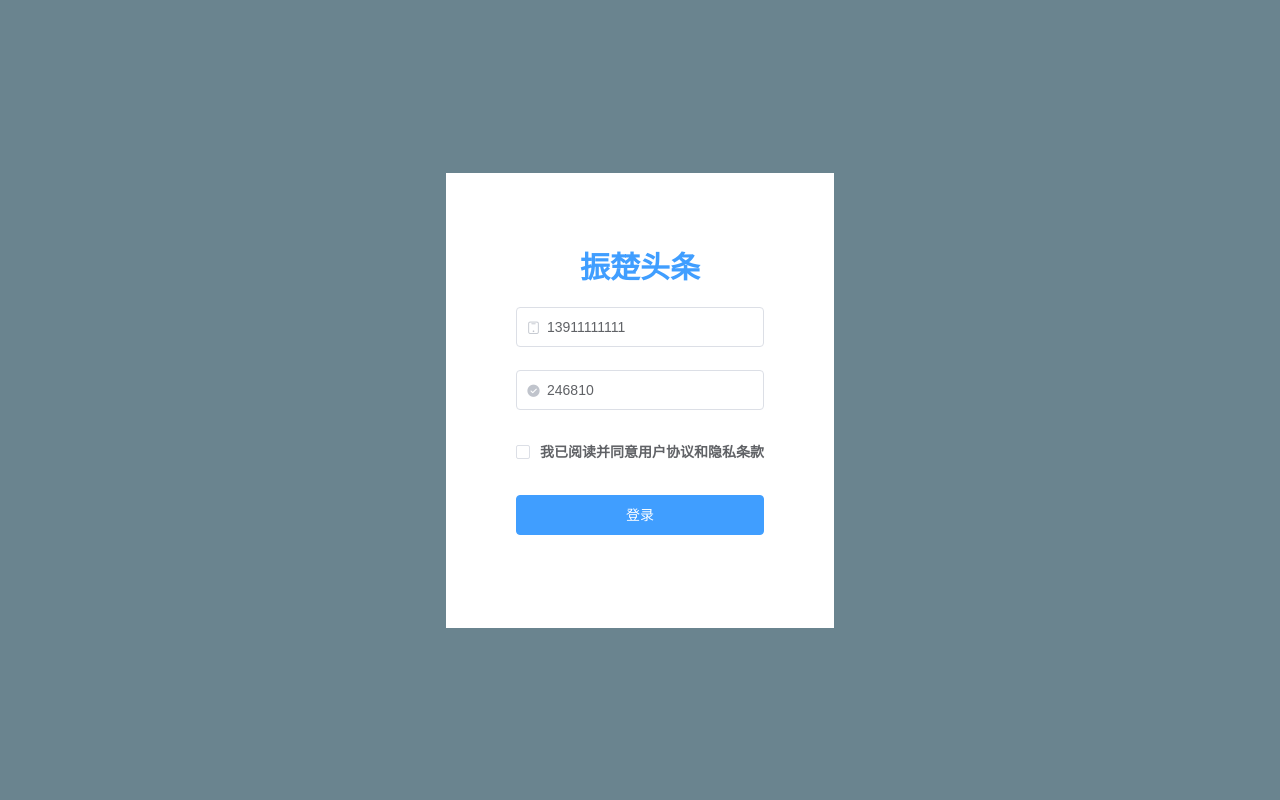
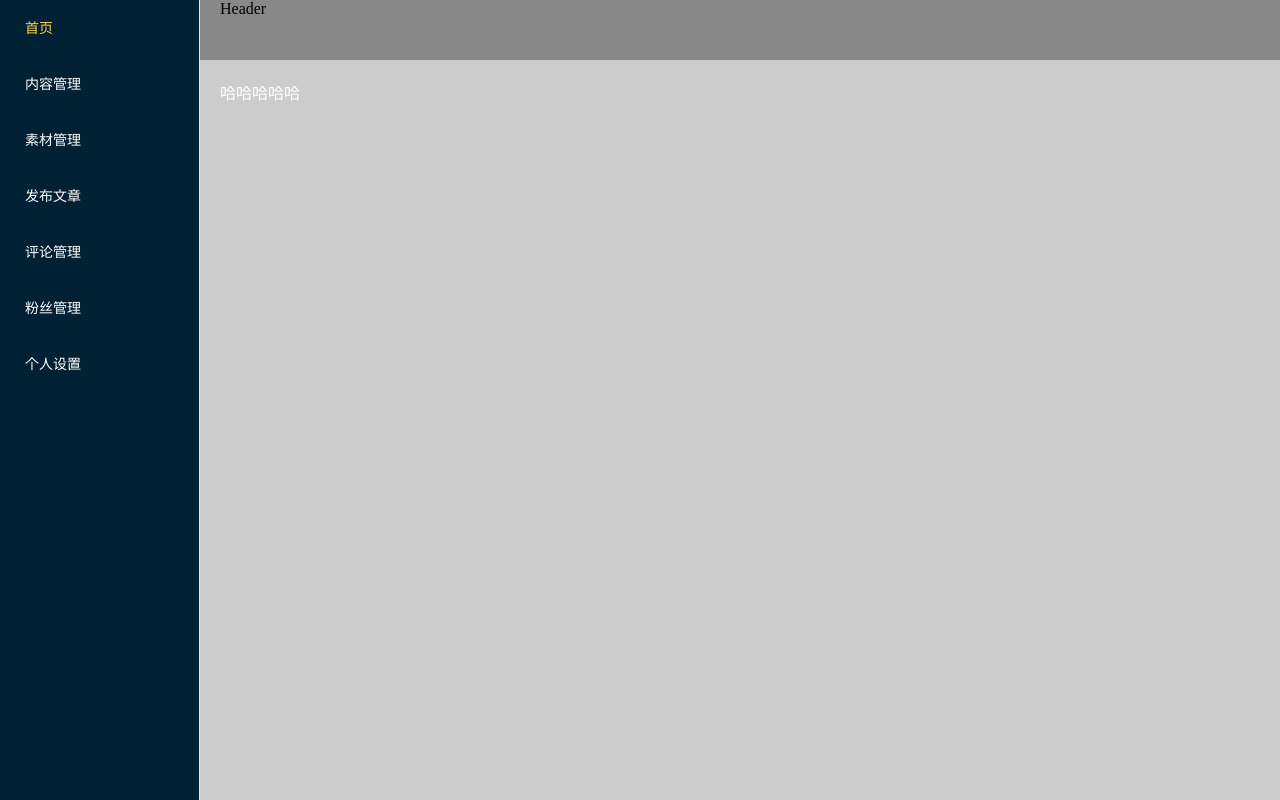
Before and after one commit to huzhenchu/toutaio-project, a Vue app: page /#/ in a window 1280 px wide. Before the commit this address led to /#/login. Built offline with nearby package versions, Linux system fonts and the light colour scheme; a small style sheet from the web is missing.

Commit message:
完成home页面的搭建

```diff
--- a/public/index.html
+++ b/public/index.html
@@ -6,6 +6,7 @@
     <meta name="viewport" content="width=device-width,initial-scale=1.0">
     <link rel="icon" href="<%= BASE_URL %>favicon.ico">
     <title><%= htmlWebpackPlugin.options.title %></title>
+    <link rel="stylesheet" href="//at.alicdn.com/t/font_2130423_lije8qozha.css">
   </head>
   <body>
     <noscript>
--- /dev/null
+++ b/src/api/login.js
@@ -0,0 +1,15 @@
+/**
+ *
+ * 用户相关的模块
+ *
+ * **/
+import request from '@/utils/request.js'
+
+ // 登录
+export const login = data => {
+  return request({
+    method: "POST",
+    url: "/mp/v1_0/authorizations",
+    data
+  })
+}
--- a/src/main.js
+++ b/src/main.js
@@ -4,7 +4,6 @@ import router from './router'
 import store from './store'
 import ElementUI from 'element-ui'
 import 'element-ui/lib/theme-chalk/index.css'
-import http from './api/request'
 
 // 引入全局样式
 import "@/styles/index.less"
@@ -12,7 +11,6 @@ import "@/styles/index.less"
 Vue.use(ElementUI)
 
 Vue.config.productionTip = false
-Vue.prototype.$http = http
 
 new Vue({
   router,
--- a/src/router/index.js
+++ b/src/router/index.js
@@ -1,20 +1,29 @@
 import Vue from 'vue'
 import VueRouter from 'vue-router'
 const Login = () => import('@/views/login/login.vue')
+const Home = () => import('@/views/home/home.vue')
+const Layout = () => import('@/views/layout/layout.vue')
 
 Vue.use(VueRouter)
 
 const routes = [
   {
-    path: '',
-    redirect: '/login'
-
-  },
-  {
     path: "/login",
     component: Login,
     name: 'login'
+  },
+  {
+    path: '/',
+    component: Layout,
+    children: [
+      {
+        path: "",
+        name: 'home',
+        component: Home
+      }
+    ]
   }
+
 ]
 
 const router = new VueRouter({
--- a/src/api/request.js
+++ b/src/utils/request.js
@@ -1,11 +1,13 @@
+/**
+ * 封装axios网络请求
+ *
+ * **/
+
 import axios from 'axios'  // 1.
 
 // 创建一个axios 实例对象  2.
-const http = axios.create({
+const request = axios.create({
   baseURL: 'http://ttapi.research.itcast.cn'
-
 })
 
-
-
-export default http  //3.
+export default request  //3.
--- /dev/null
+++ b/src/views/home/home.vue
@@ -0,0 +1,16 @@
+<template>
+<div>
+  哈哈哈哈哈
+</div>
+</template>
+
+<script>
+export default {
+  name: 'HomeIndex'
+
+}
+</script>
+
+<style lang="scss" scoped>
+
+</style>
--- /dev/null
+++ b/src/views/layout/components/aside.vue
@@ -0,0 +1,45 @@
+<template>
+<el-menu router default-active="/" background-color="#002033" text-color="#fff" active-text-color="#ffd04b">
+  <el-menu-item index="/">
+    <i class="iconfont iconindex"></i>
+    <span slot="title" style='margin-left:5px;'>首页</span>
+  </el-menu-item>
+  <el-menu-item index="/article">
+    <i class="iconfont iconlog"></i>
+    <span slot="title" style='margin-left:5px;'>内容管理</span>
+  </el-menu-item>
+  <el-menu-item index="/image">
+    <i class="iconfont iconimage"></i>
+    <span slot="title" style='margin-left:5px;'>素材管理</span>
+  </el-menu-item>
+  <el-menu-item index="/publish">
+    <i class="iconfont iconpublish"></i>
+    <span slot="title" style='margin-left:5px;'>发布文章</span>
+  </el-menu-item>
+  <el-menu-item index="/comment">
+    <i class="iconfont iconcomment"></i>
+    <span slot="title" style='margin-left:5px;'>评论管理</span>
+  </el-menu-item>
+  <el-menu-item index="/fans">
+    <i class="iconfont iconfans"></i>
+    <span slot="title" style='margin-left:5px;'>粉丝管理</span>
+  </el-menu-item>
+  <el-menu-item index="/settings">
+    <i class="iconfont iconpersonal"></i>
+    <span slot="title" style='margin-left:5px;'>个人设置</span>
+  </el-menu-item>
+</el-menu>
+</template>
+
+<script>
+export default {
+  name: "AppAside",
+  methods: {}
+};
+</script>
+
+<style lang="less" scoped>
+.el-menu {
+  height: 100%;
+}
+</style>
--- /dev/null
+++ b/src/views/layout/layout.vue
@@ -0,0 +1,47 @@
+<template>
+<el-container class="layout-container">
+  <el-aside class="aside" width='200px'>
+    <app-aside class="app-aside"></app-aside>
+  </el-aside>
+  <el-container>
+    <el-header class="header">Header</el-header>
+    <el-main class="main">
+      <!--路由出口-->
+      <router-view></router-view>
+    </el-main>
+  </el-container>
+</el-container>
+</template>
+
+<script>
+import AppAside from './components/aside'
+export default {
+  name: "LayouIndex",
+  components: {
+    AppAside
+  }
+};
+</script>
+
+<style lang="less" scoped>
+.layout-container {
+  position: fixed;
+  left: 0;
+  top: 0;
+  right: 0;
+  bottom: 0;
+
+  .aside {
+    background-color: #ddd;
+  }
+
+  .header {
+    background-color: #888;
+  }
+
+  .main {
+    background-color: #ccc;
+    color: #fff;
+  }
+}
+</style>
--- a/src/views/login/login.vue
+++ b/src/views/login/login.vue
@@ -1,17 +1,17 @@
 <template>
 <div class="login-container">
-  <el-form ref="form" :model="user" class="login-from">
+  <el-form ref="formRef" :model="user" class="login-from" :rules="formRules">
     <div class="login-title">振楚头条</div>
-    <el-form-item>
+    <el-form-item prop="mobile">
       <el-input prefix-icon="el-icon-mobile" v-model="user.mobile" placeholder="请输入手机号"></el-input>
     </el-form-item>
 
-    <el-form-item>
+    <el-form-item prop="code">
       <el-input prefix-icon="el-icon-success" v-model="user.code" placeholder="请输入验证码"></el-input>
     </el-form-item>
 
-    <el-form-item>
-      <el-checkbox v-model="checked" style="font-weight:bold;">我已阅读并同意用户协议和隐私条款</el-checkbox>
+    <el-form-item prop="checked">
+      <el-checkbox v-model="user.checked" style="font-weight:bold;">我已阅读并同意用户协议和隐私条款</el-checkbox>
     </el-form-item>
 
     <el-form-item>
@@ -23,45 +23,85 @@
 </template>
 
 <script>
-// import request from '../../api/request'
 import {
-  log
-} from "util";
+  login
+} from '@/api/login'
+
 export default {
   name: "LoginIndex",
   data() {
     return {
       user: {
         mobile: "13911111111",
-        code: "246810"
+        code: "246810",
+        checked: false //是否同意协议的状态
       },
-      checked: false, //是否同意协议的状态
-      loginLoading: false
+      loginLoading: false,
+
+      formRules: {
+        mobile: [{
+            required: true,
+            message: "请输入手机号",
+            trigger: "change"
+          },
+          {
+            pattern: /^1[3|5|7|8|9]\d{9}$/,
+            message: "请输入正确的手机号格式",
+            trigger: "change"
+          }
+        ],
+
+        code: [{
+            required: true,
+            message: "验证码不能为空",
+            trigger: "change"
+          },
+          {
+            pattern: /^\d{6}$/,
+            message: "请输入正确的验证码格式",
+            trigger: "change"
+          }
+        ],
+
+        checked: [{
+          validator: (rule, value, callback) => {
+            if (value) {
+              callback()
+            } else {
+              callback(new Error('请同意用户协议'))
+            }
+          },
+          trigger: 'change'
+        }]
+      }
     };
   },
   methods: {
     btnLogin() {
-      const user = this.user;
-      this.loginLoading = true
-      this.$http({
-          method: "POST",
-          url: "/mp/v1_0/authorizations",
-          data: user
-        })
-        .then(res => {
+      //表单验证
+      this.$refs["formRef"].validate(valid => {
+        if (!valid) {
+          return this.$message.error("验证失败");
+        }
+        //验证通过,请求登录
+        this.loginInfo();
+      });
+    },
+    loginInfo() {
+      this.loginLoading = true;
+      login(this.user).then(res => {
           console.log(res);
-
           this.$message({
             message: "登录成功",
             type: "success"
           });
-          this.loginLoading = false
+          this.loginLoading = false;
         })
         .catch(err => {
-          this.$message.error('登录失败,手机号或验证码失败');
-          this.loginLoading = false
+          this.$message.error("登录失败,手机号或验证码失败");
+          this.loginLoading = false;
         });
-      // this.$router.push('/home')
+      this.$router.push("/home");
     }
   }
 };
```
